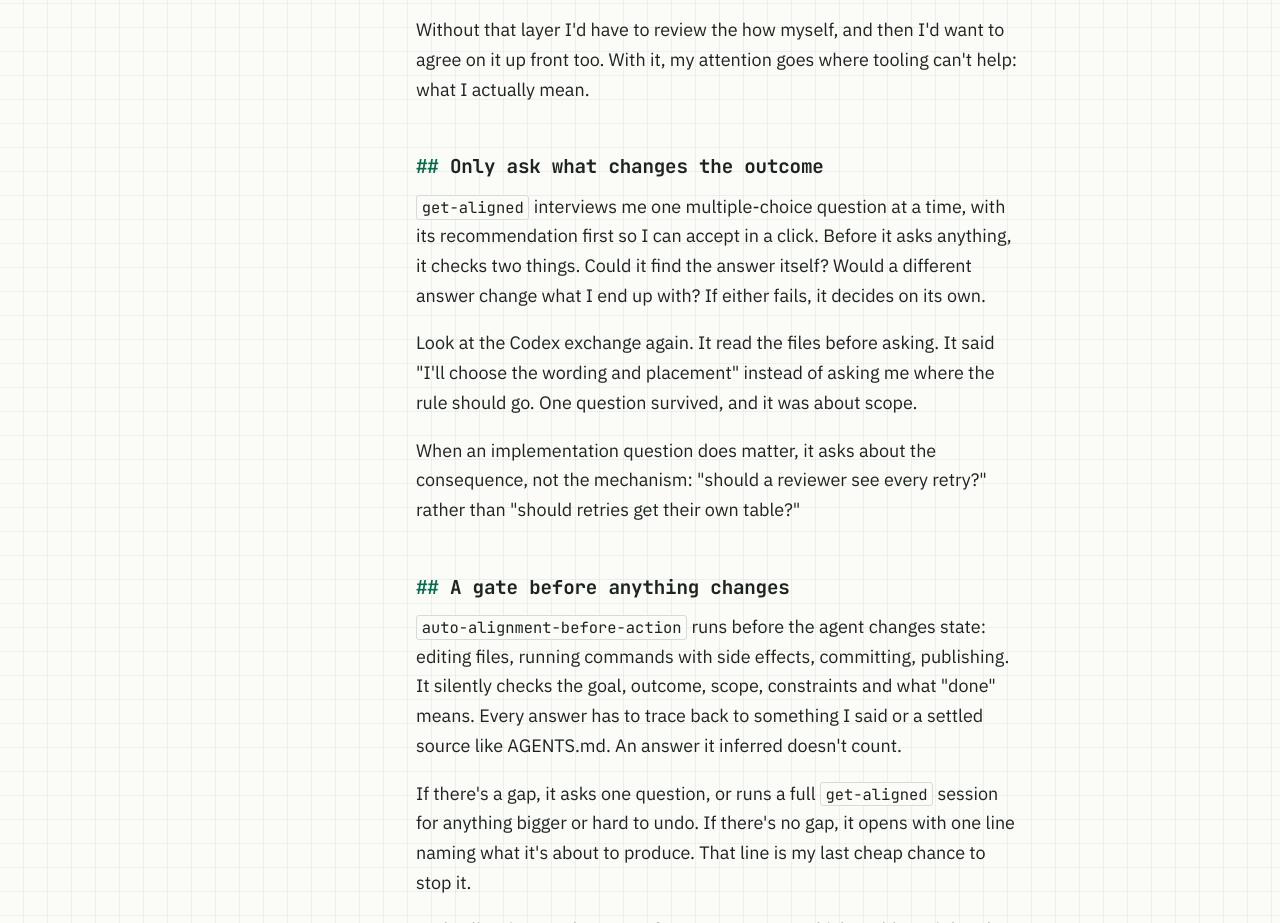
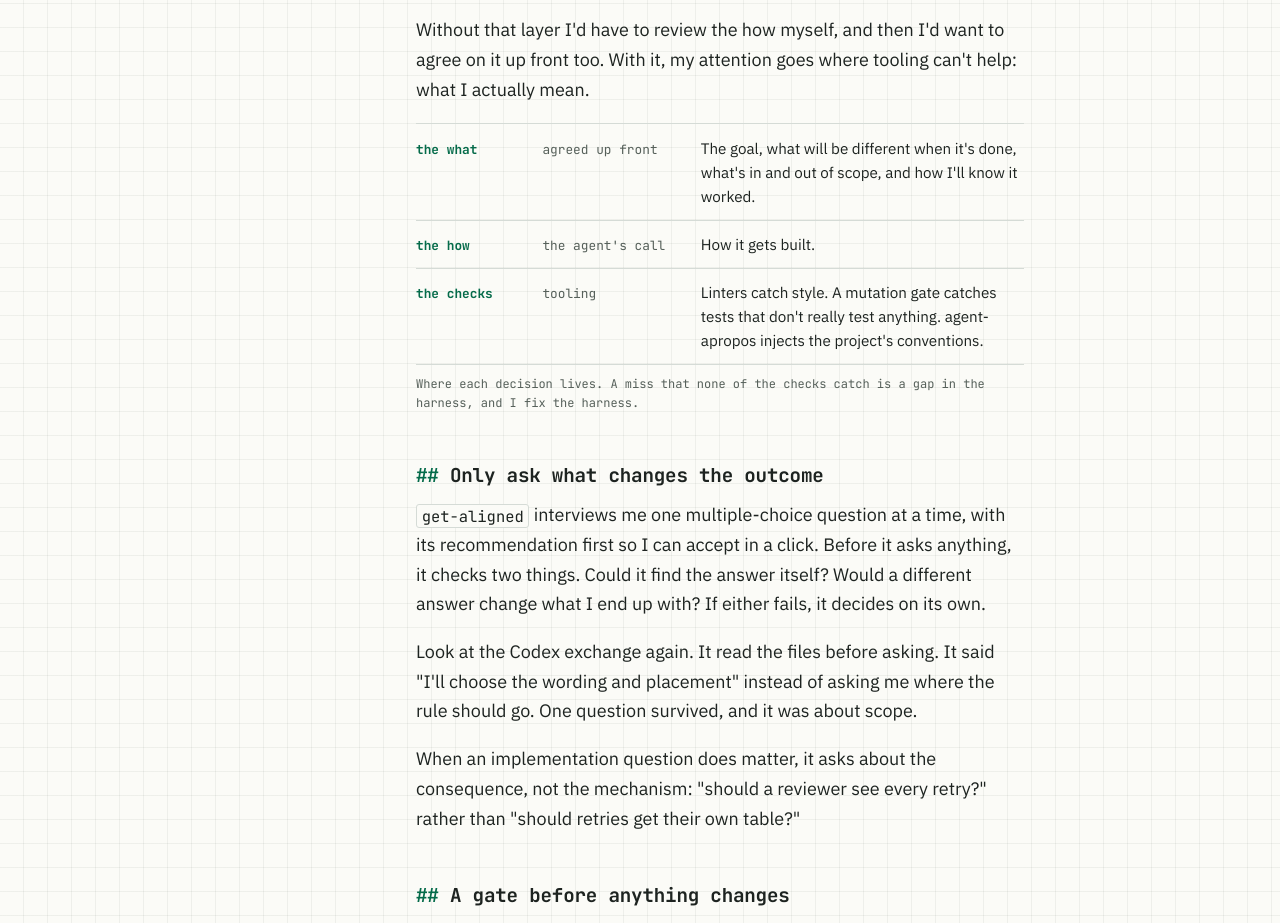
Before and after one commit to grantspeelman/grant-ps.com, a website: page site/posts/align-on-the-what/index.html in a window 1280 px wide. Shown: the part 1844-2767 px from the top of the page. Drawn offline with Linux system fonts and the light colour scheme.

Commit message:
Add the "who decides what" strip and tighten the Q1 toggle
The strip is static, aria-hidden flare under "Agree on the what, leave the
how". The toggle now finds the Codex exchange by its "Q1:" text and its
second option no longer infers anything about the README.

Co-Authored-By: Claude Sonnet 5.5 <noreply@anthropic.com>

```diff
--- a/site/posts/align-on-the-what/flare.css
+++ b/site/posts/align-on-the-what/flare.css
@@ -16,6 +16,24 @@
 .q1 input { flex: none; margin: .3rem 0 0; accent-color: var(--accent); width: 1rem; height: 1rem; }
 .q1-out { margin: .7rem 0 0; padding-top: .7rem; border-top: 1px dashed var(--rule); color: var(--ink); }
 
+/* Who decides what: three rows under "Agree on the what, leave the how". Decorative, aria-hidden;
+   every word restates the paragraphs around it. */
+.split { margin: 1.5em 0 0; font-family: var(--mono); font-size: .8rem; line-height: 1.6; }
+.split-row {
+  display: grid; gap: .1rem .9rem; padding: .7rem 0;
+  border-top: 1px solid var(--rule);
+}
+.split-row:last-of-type { border-bottom: 1px solid var(--rule); }
+.split-row p { margin: 0; }
+.split-key { color: var(--accent); font-weight: 700; }
+.split-who { color: var(--muted); }
+.split-what { color: var(--ink); font-family: var(--sans); font-size: .95rem; }
+.split figcaption { margin-top: .6rem; font-size: .75rem; color: var(--muted); }
+@media (min-width: 40rem) {
+  .split-row { grid-template-columns: 7rem 9rem 1fr; align-items: baseline; }
+}
+
 @media (forced-colors: active) {
   .q1 { border-color: CanvasText; }
+  .split-row, .split-row:last-of-type { border-color: CanvasText; }
 }
--- a/site/posts/align-on-the-what/flare.js
+++ b/site/posts/align-on-the-what/flare.js
@@ -3,7 +3,9 @@
 (function () {
   "use strict";
   var prose = document.querySelector("[data-post-body]");
-  var exchange = prose && prose.querySelector("pre");
+  var exchange = prose && Array.prototype.find.call(prose.querySelectorAll("pre"), function (pre) {
+    return pre.textContent.indexOf("Q1:") !== -1;
+  });
   if (!exchange) return;
 
   var options = [
@@ -17,7 +19,7 @@
       id: "app",
       label: "Apply only to application code.",
       covers: "Only application code goes to sub-agents and gets a separate review.",
-      readme: "A one-line README fix is outside the rule."
+      readme: "Docs and configuration are outside the rule."
     }
   ];
 
--- a/site/posts/align-on-the-what/index.html
+++ b/site/posts/align-on-the-what/index.html
@@ -83,6 +83,24 @@ Q1: Does that match your intent?
 <p>When I work with an agent, I want us to agree on the outcome: the goal, what will be different when it's done, what's in and out of scope, and how I'll know it worked. How it gets built is the agent's call.</p>
 <p>That only works because I'm not relying on the agent's taste for the how. Linters catch style. A mutation gate catches tests that don't really test anything. <a href="https://github.com/NEXL-LTS/agent-apropos">agent-apropos</a> injects the project's conventions at the moment the agent touches a file they apply to. If the implementation comes out wrong in a way none of those catch, that's a gap in the harness, and I fix the harness.</p>
 <p>Without that layer I'd have to review the how myself, and then I'd want to agree on it up front too. With it, my attention goes where tooling can't help: what I actually mean.</p>
+<figure class="split" data-flare aria-hidden="true">
+  <div class="split-row">
+    <p class="split-key">the what</p>
+    <p class="split-who">agreed up front</p>
+    <p class="split-what">The goal, what will be different when it's done, what's in and out of scope, and how I'll know it worked.</p>
+  </div>
+  <div class="split-row">
+    <p class="split-key">the how</p>
+    <p class="split-who">the agent's call</p>
+    <p class="split-what">How it gets built.</p>
+  </div>
+  <div class="split-row">
+    <p class="split-key">the checks</p>
+    <p class="split-who">tooling</p>
+    <p class="split-what">Linters catch style. A mutation gate catches tests that don't really test anything. agent-apropos injects the project's conventions.</p>
+  </div>
+  <figcaption>Where each decision lives. A miss that none of the checks catch is a gap in the harness, and I fix the harness.</figcaption>
+</figure>
 <h2 id="only-ask-what-changes-the-outcome">Only ask what changes the outcome<a class="anchor" href="#only-ask-what-changes-the-outcome" aria-label="Link to this section"></a></h2>
 <p><code>get-aligned</code> interviews me one multiple-choice question at a time, with its recommendation first so I can accept in a click. Before it asks anything, it checks two things. Could it find the answer itself? Would a different answer change what I end up with? If either fails, it decides on its own.</p>
 <p>Look at the Codex exchange again. It read the files before asking. It said &quot;I'll choose the wording and placement&quot; instead of asking me where the rule should go. One question survived, and it was about scope.</p>
```
